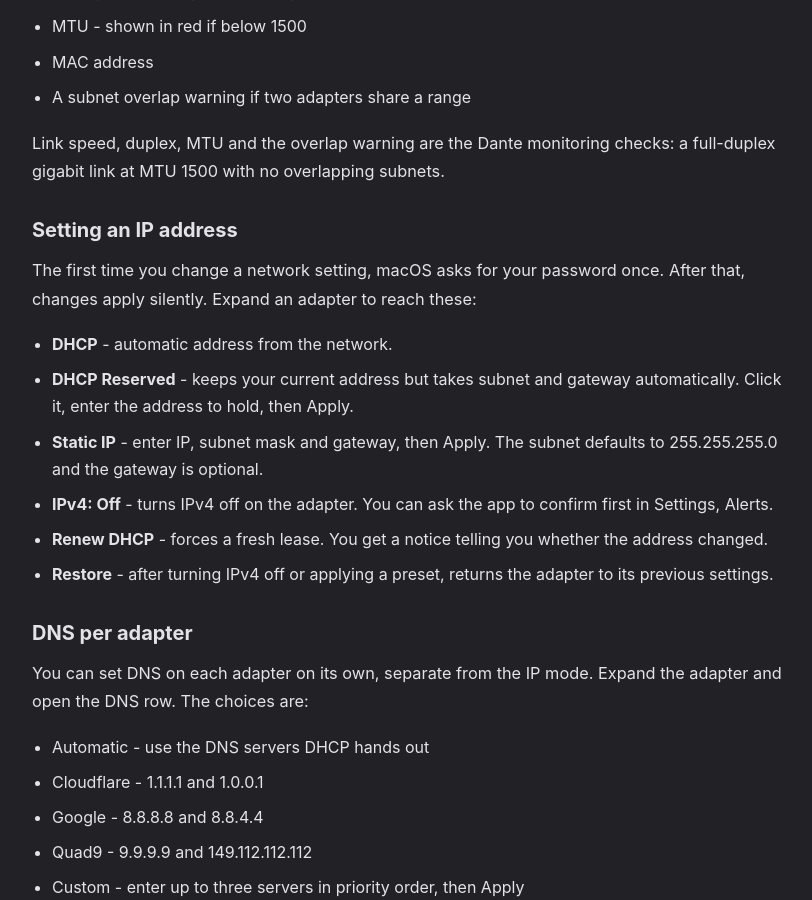
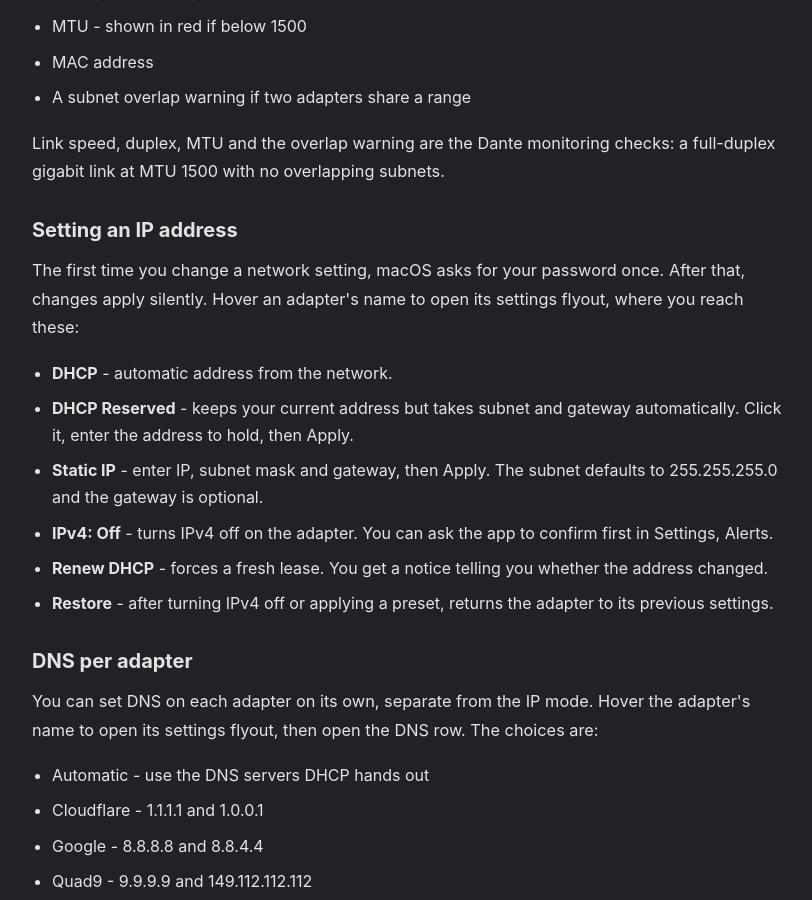
Before and after one commit to BSKapps/bskapps.github.io, a Jekyll site: the page articles/quicker-ip-guide/index.html, which Jekyll copies as it is, in a window 1280 px wide and 900 px high, scrolled down 1047 px. Shown: the whole window, without its empty margins (232-1044 px from the left). Built offline with Jekyll 4.4.1, drawn with Linux system fonts in a browser that asks for light colours; some of the changed text lies outside the part shown.

Commit message:
QIP guide: IP modes and DNS are in the adapter hover flyout, not the expanded view; drop stale Edit Presets from Settings list

```diff
--- a/articles/quicker-ip-guide/index.html
+++ b/articles/quicker-ip-guide/index.html
@@ -49,7 +49,7 @@
             <p>Link speed, duplex, MTU and the overlap warning are the Dante monitoring checks: a full-duplex gigabit link at MTU 1500 with no overlapping subnets.</p>
 
             <h2>Setting an IP address</h2>
-            <p>The first time you change a network setting, macOS asks for your password once. After that, changes apply silently. Expand an adapter to reach these:</p>
+            <p>The first time you change a network setting, macOS asks for your password once. After that, changes apply silently. Hover an adapter's name to open its settings flyout, where you reach these:</p>
             <ul>
                 <li><strong>DHCP</strong> - automatic address from the network.</li>
                 <li><strong>DHCP Reserved</strong> - keeps your current address but takes subnet and gateway automatically. Click it, enter the address to hold, then Apply.</li>
@@ -60,7 +60,7 @@
             </ul>
 
             <h2>DNS per adapter</h2>
-            <p>You can set DNS on each adapter on its own, separate from the IP mode. Expand the adapter and open the DNS row. The choices are:</p>
+            <p>You can set DNS on each adapter on its own, separate from the IP mode. Hover the adapter's name to open its settings flyout, then open the DNS row. The choices are:</p>
             <ul>
                 <li>Automatic - use the DNS servers DHCP hands out</li>
                 <li>Cloudflare - 1.1.1.1 and 1.0.0.1</li>
```
Also changed, not shown: other parts of articles/quicker-ip-guide/index.html (+1 -1 lines).
